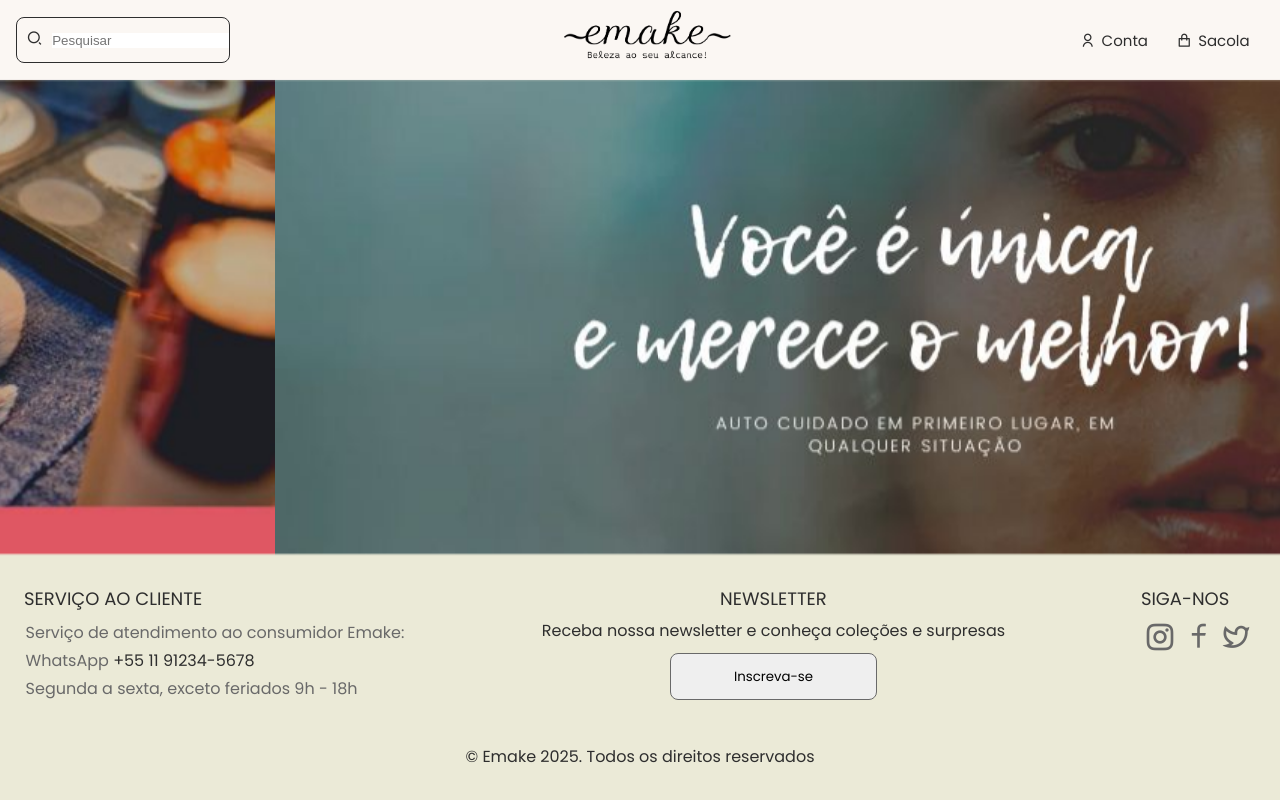
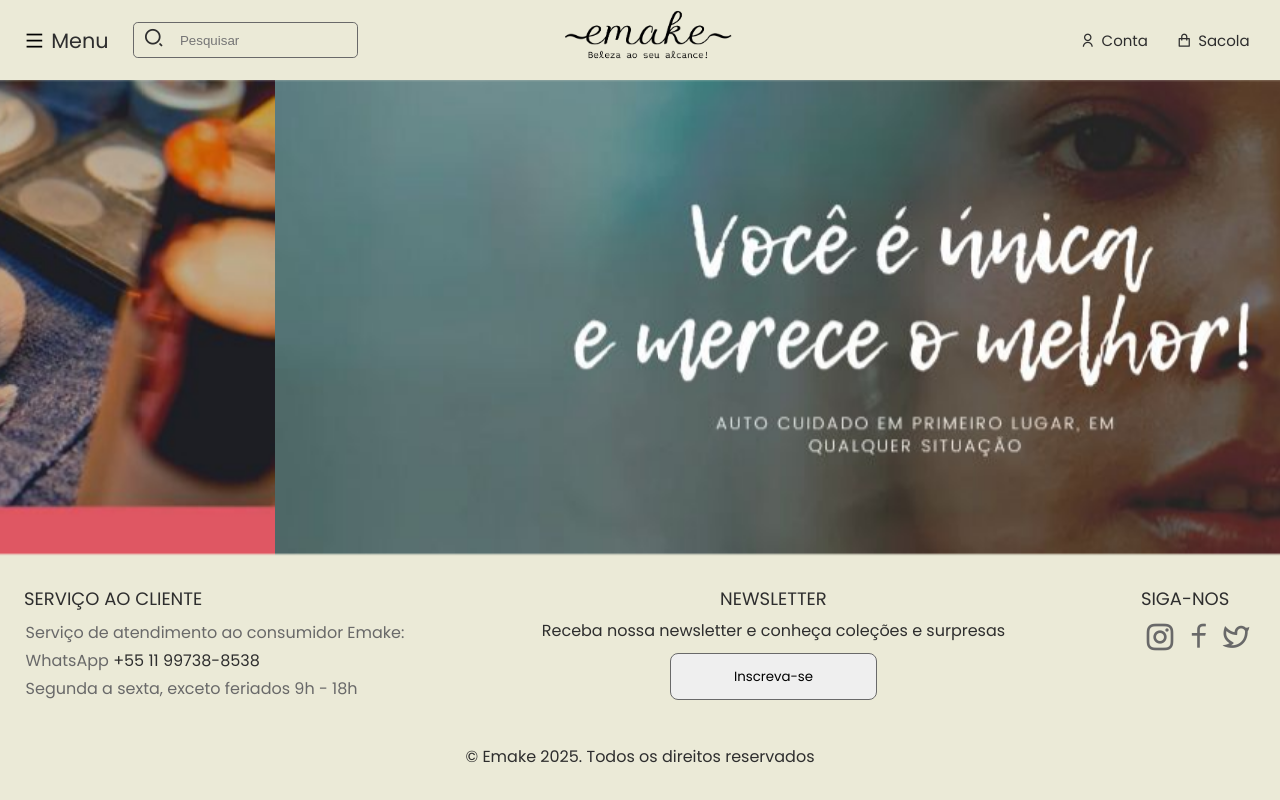
Before and after one commit to MatheusSlvRibeiro/EmakeStore, a React (Create React App) app: page / in a window 1280 px wide. Built offline with nearby package versions, Linux system fonts and the light colour scheme; the HTML template or start-up script is replaced by a standard one.

Commit message:
:construction: Criando menu lateral

```diff
--- a/src/components/footer/footer.jsx
+++ b/src/components/footer/footer.jsx
@@ -9,7 +9,7 @@ const Footer = () => {
                         <div className={styles.contact}>
                               <span className={styles.title}>Serviço ao cliente</span>
                               <p>Serviço de atendimento ao consumidor Emake:</p>
-                              <p>WhatsApp <a href="+55 11 91234-5678">+55 11 91234-5678</a></p>
+                              <p>WhatsApp <a href="https://w.app/QE7pj9" target="_blank" rel="noopener noreferrer">+55 11 99738-8538</a></p>
                               <p>Segunda a sexta, exceto feriados 9h - 18h</p>
                         </div>
 
@@ -26,15 +26,15 @@ const Footer = () => {
                               <span className={styles.title}>Siga-nos</span>
 
                               <div className={styles.socialMediaIcons}>
-                                    <a href="https://www.instagram.com/emakeloja/">
+                                    <a href="https://www.instagram.com/emakeloja/"  target="_blank" rel="noopener noreferrer">
                                           <i class="ri-instagram-line"></i>
                                     </a>
 
-                                    <a href="https://www.facebook.com/">
+                                    <a href="https://www.facebook.com/"  target="_blank" rel="noopener noreferrer">
                                           <i class="ri-facebook-line"></i>
                                     </a>
 
-                                    <a href="https://x.com/?lang=en&mx=2">
+                                    <a href="https://x.com/?lang=en&mx=2" target="_blank" rel="noopener noreferrer">
                                           <i class="ri-twitter-line"></i>
                                     </a>
                               </div>
--- a/src/components/navbar/navbar.jsx
+++ b/src/components/navbar/navbar.jsx
@@ -1,28 +1,46 @@
-import React from "react";
+import React, { useState } from "react";
 import Styles from "./navbar.module.css"
 
 const Navbar = () => {
+      const [menuOpen, setMenuOpen] = useState(false);
+      const [activeSubMenu, setActiveSubMenu] = useState(null);
+
+      const toggleMenu = () => {
+        setMenuOpen(!menuOpen);
+      };
+
       return (
             <header className={Styles.header}>
+
+                  <div
+                        className={Styles.menuIcon}
+                        onClick={toggleMenu}>
+                        <i class="ri-menu-line"></i> <span>Menu</span>
+
+                        <div className={Styles.search}>
+                              <a href="#" id="magnifyingGlass"><i class="ri-search-2-line"></i></a>
+                              <input type="text" id="magnifyingGlassInput" placeholder="Pesquisar" />
+                        </div>
+
+                  </div>
+
+
+
                   <nav className={Styles.navbar}>
-                        <ul>
-                              <li>Início</li>
-                              <li>Hidratação e Cuidados</li>
-                              <li>Maquiagem</li>
-                              <li>Acessórios</li>
+                        <span>Menu</span>
+
+                        <ul className={Styles.menu}>
+                              <li><a href="#">Hidratação e Cuidados</a></li>
+                              <li><a href="#">Maquiagem</a></li>
+                              <li><a href="#">Acessórios</a></li>
                         </ul>
 
                         <div className={Styles.institutional}>
-                        <a href="#">Conta</a>
-                        <a href="#">Fale conosco</a>
+                              <a href="/conta"><i class="ri-user-line"></i>
+      Conta</a>
+                              <a href="/contato"><i class="ri-chat-1-line"></i>Fale conosco</a>
                         </div>
                   </nav>
-
-                  <div className={Styles.search}>
-
-                        <a href="#" id="magnifyingGlass"><i class="ri-search-2-line"></i></a>
-                        <input type="text" id="magnifyingGlassInput" placeholder="Pesquisar" />
-                  </div>
 
                   <a href="/">
                         <img
--- a/src/components/navbar/navbar.module.css
+++ b/src/components/navbar/navbar.module.css
@@ -7,39 +7,82 @@
       justify-content: space-between;
       align-items: center;
       height: 5rem;
-      background-color: hsla(0, 100%, 99%, 0.8);
+      background-color: var(--background-color);
+}
+.menuIcon{
+      cursor: pointer;
+      display: flex;
+      flex-direction: row;
+      align-items: center;
+      padding-left: 1.5rem;
+      font-size: 1.3rem;
+}
+.menuIcon i{
+      padding-right: 0.4rem;
 }
 
 .navbar{
       display: none;
+      position: fixed;
+      z-index: 1000;
+      background-color: var(--background-color);
+      top: 0;
+      padding: 1.5rem;
+      width: 30%;
+      height: 100vw;
+      justify-content: center;
+}
+.navbar span{
+      display: flex;
+      padding-bottom: 0.5rem;
+      font-weight: 400;
+      font-size: 1.3rem;
+}
+
+.menu{
+      padding-bottom: 0.5rem;
+}
+.menu li{
+      padding: 0.5rem 0 0.5rem 0;
 }
 
 .institutional{
+      position: fixed;
+      bottom: 0;
+      margin-bottom: 1rem;
       display: flex;
       flex-direction: column;
 }
 .institutional a{
+      display: flex;
+      align-items: center;
+      padding-bottom: 1rem;
       color: var(--text-color);
+}
+.institutional i{
+      padding-right: 0.4rem;
 }
 
 .search{
-      margin: 1rem;
+      margin: 1rem 1.5rem;
       display: flex;
       flex-direction: row;
       align-items: center;
-      border: 1px solid var(--text-color);
-      border-radius: 0.5em;
+      border: 1px solid #696969;
+      border-radius: 0.3rem;
 }
 .search a{
-      padding: 0.6rem;
+      padding: 0.1rem 0.6rem;
       color: var(--text-color);
 }
 .search input{
+      background-color: var(--background-color);
       border: none;
       outline: none;
 }
 
 .logo{
+      transform: translateX(-35%);
       width: 12rem;
 }
 
```
